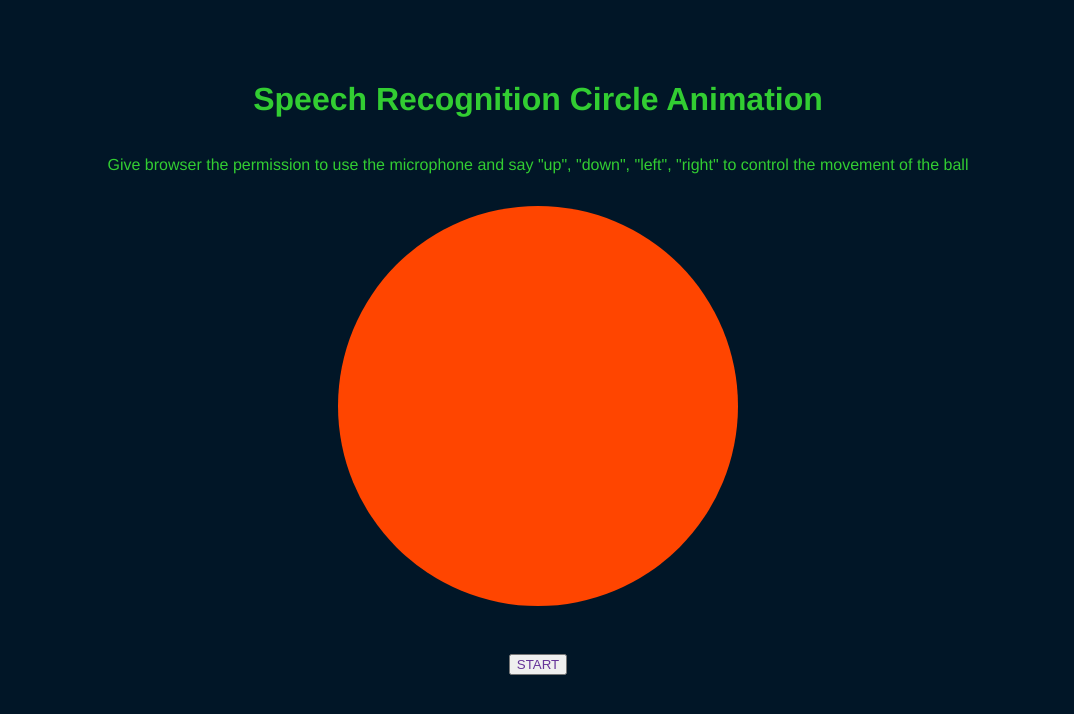
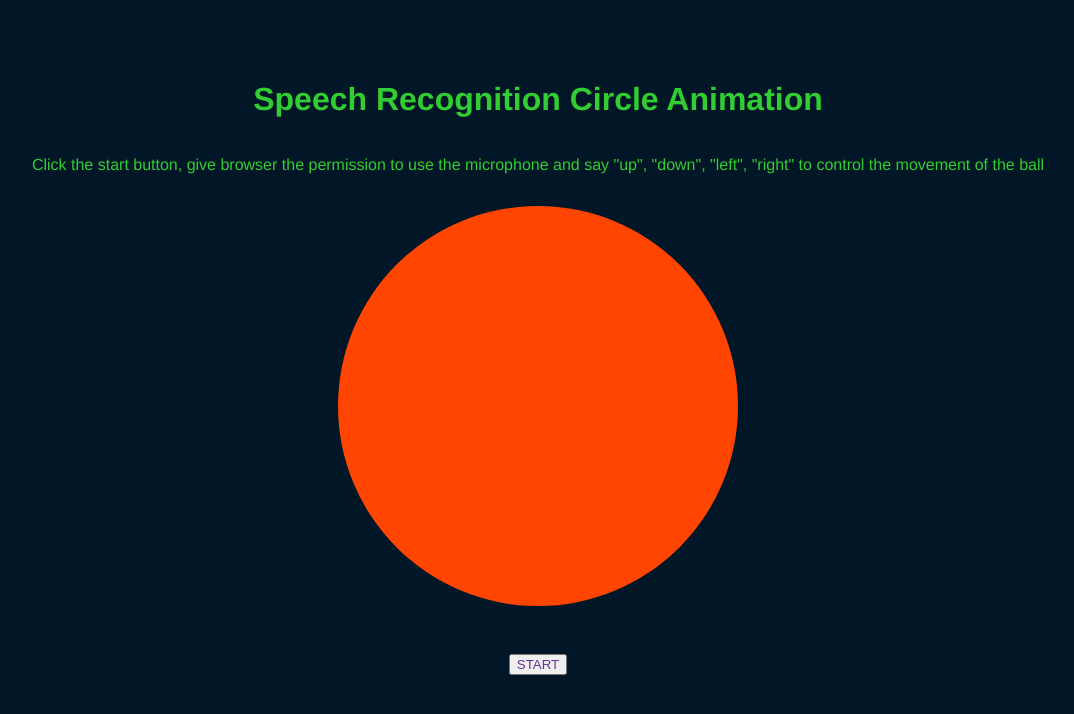
Before and after one commit to RakshithNM/nui-move, a Vue app: page / in a window 1280 px wide. Shown: the top 714 px of the page, without its empty margins (102-1176 px from the left). Built offline with nearby package versions, Linux system fonts and the light colour scheme.

Commit message:
Changed the message

```diff
--- a/src/components/Ball.vue
+++ b/src/components/Ball.vue
@@ -1,7 +1,7 @@
 <template>
   <main>
     <h1>{{ msg }}</h1>
-    <p>Give browser the permission to use the microphone and say "up", "down",
+    <p>Click the start button, give browser the permission to use the microphone and say "up", "down",
     "left", "right" to control the movement of the ball</p>
     <div :class="animationclass"></div>
     <p>{{ diagnostic }}</p>
```
